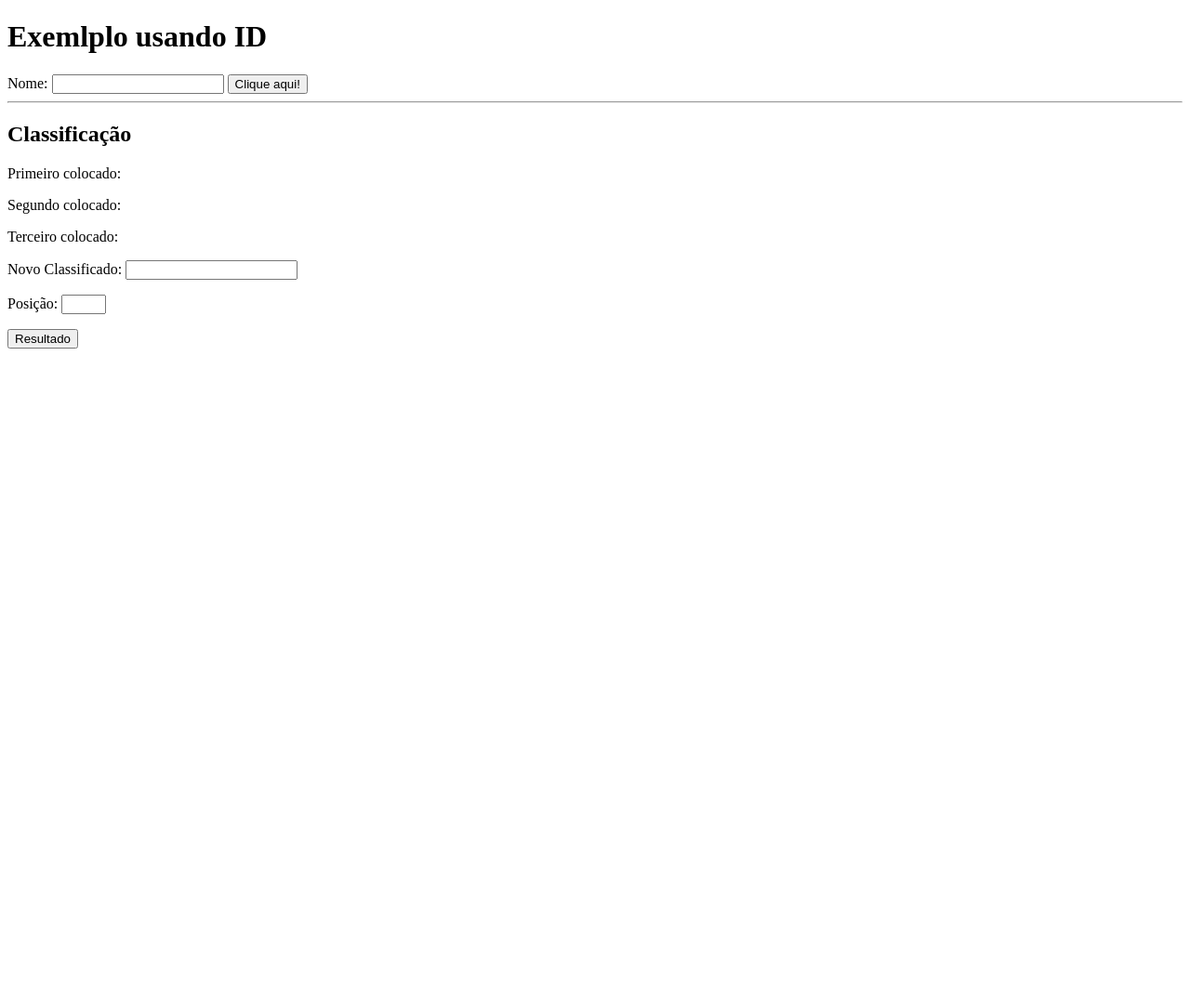
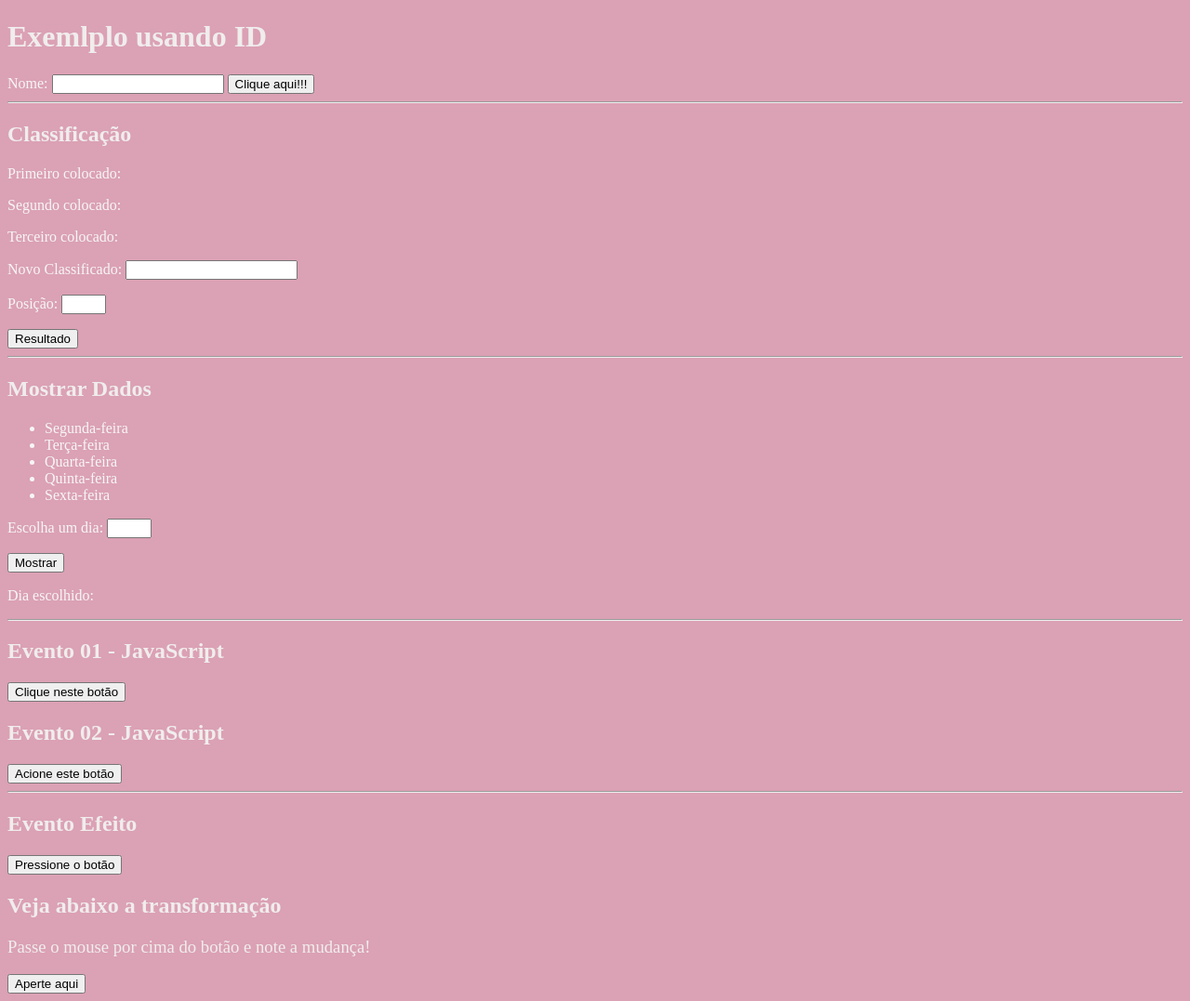
Before and after one commit to gabitrevisan/Aula-JS, a plain HTML site: page index.html in a window 1280 px wide. Shown: the whole page at 93% size. Before the commit the page ends 800 px from the top, so only its background shows below. Drawn offline with Linux system fonts and the light colour scheme.

Commit message:
Versão final dos exercícios

```diff
--- a/estilo.css
+++ b/estilo.css
@@ -0,0 +1,17 @@
+body {
+    background-color: rgb(219, 161, 180);
+    color: #F6F6F6;
+}
+
+h1, h2 {
+    font-family: 'Josefin Sans';
+    font-weight: bold;
+    color: rgb(240, 237, 237)
+
+}
+h3 {
+    font-family: 'Josefin Sans';
+    font-weight: lighter;
+    color: rgb(240, 237, 237)
+
+}
--- a/index.html
+++ b/index.html
@@ -9,15 +9,47 @@
 <body>
     <h1 id="titulo">Exemlplo usando ID</h1>
     Nome: <input type="text" name="texto" id="idNome"/>
-    <button onclick="mudar()">Clique aqui!</button>
+    <button onclick="mudar()">Clique aqui!!!</button>
+
     <hr>
+
     <h2>Classificação</h2>
     <p>Primeiro colocado: <span class="atleta"></span></p>
     <p>Segundo colocado: <span class="atleta"></span></p>
     <p>Terceiro colocado: <span class="atleta"></span></p>
     <p>Novo Classificado: <input type="text" id="novo"/></p>
-    <p>Posição: <input type="number" id="posição" min="1" max = "3"/></p>
+    <p>Posição: <input type="number" id="posicao" min="1" max = "3"/></p>
     <button onclick="jogo()">Resultado</button>
+
+    <hr>
+
+    <h2>Mostrar Dados</h2>
+    <ul>
+        <li>Segunda-feira</li>
+        <li>Terça-feira</li>
+        <li>Quarta-feira</li>
+        <li>Quinta-feira</li>
+        <li>Sexta-feira</li>
+    </ul>
+    <p>Escolha um dia: <input type = "number" id="numero" min="1" max = "5"/></p>
+    <button onclick="mostrar()">Mostrar</button>
+    <p>Dia escolhido: <span id="resultado"></span></p>
+
+    <hr>
+
+    <h2>Evento 01 - JavaScript</h2>
+    <button onclick="alert('Olá! Você clicou no botão.')">Clique neste botão</button>
+    <p></p>
+    <h2>Evento 02 - JavaScript</h2>
+    <button id="btnMsg">Acione este botão</button>
+
+    <hr>
+
+    <h2>Evento Efeito</h2>
+    <button id = "btnMsg1">Pressione o botão</button>
+    <h2>Veja abaixo a transformação</h2>
+    <h3>Passe o mouse por cima do botão e note a mudança!</h3>
+    <button id = "btnMsg2">Aperte aqui</button>
 
 <script src="script.js"></script>
 </body>
--- a/script.js
+++ b/script.js
@@ -5,3 +5,42 @@ function mudar(){
     document.getElementById("titulo").required=true;
     document.getElementById("titulo").innerHTML=novo.value;
 }
+
+function jogo(){
+    let numero = document.getElementById("posicao").value -1;
+    let novo = document.getElementById("novo").value;
+
+    document.getElementsByClassName("atleta")[numero].innerHTML = novo;
+}
+
+function mostrar(){
+    let numero = document.getElementById("numero").value-1;
+    let dia = document.getElementsByTagName("li")[numero].innerHTML;
+    document.getElementById("resultado").innerHTML = dia;
+}
+
+//função arrow/anônima
+document.querySelector("#btnMsg").onclick = () =>{
+    alert("Olá! Você acionou o botão. Parabéns!!");
+}
+
+//Evento addEventListener
+document.querySelector("#btnMsg1").addEventListener('click', function(){
+    alert("Oi! Alguém me acionou.")} )
+
+let botao = document.querySelector("#btnMsg2")
+botao.addEventListener('click', clicou)
+botao.addEventListener('mouseenter', entrou)
+botao.addEventListener('mouseout', saiu)
+
+function clicou(){
+    botao.innerHTML = "O usuário clicou no botão!"
+    botao.removeEventListener('mouseup', entrou)
+    botao.removeEventListener('mouseout', saiu)
+}
+function logou(){
+    botao.innerHTML = "O usuário logou com sucesso!"
+}
+
+function entrou(){botao.innerHTML="Você entrou"}
+function saiu(){botao.innerHTML="Você saiu"}
```
